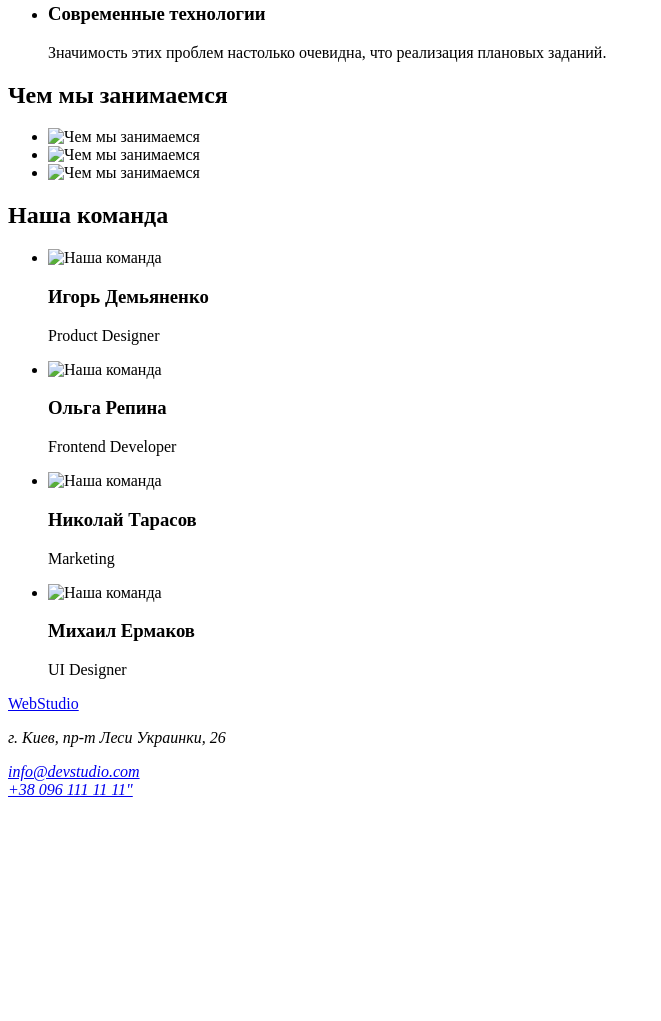
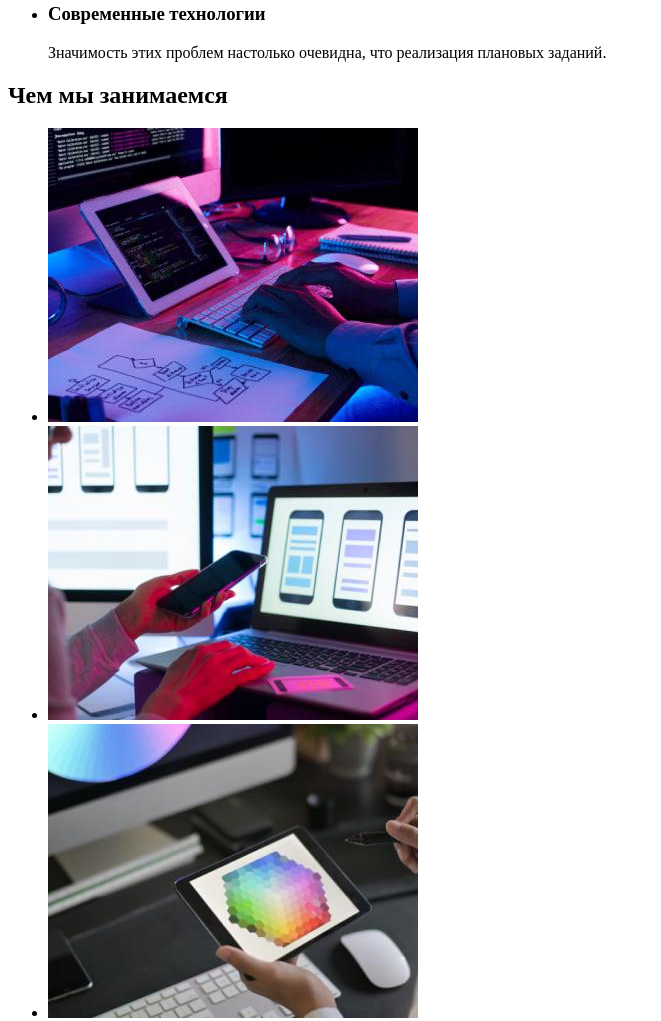
Before and after one commit to ffarenn/goit-markup-hw-01, a plain HTML site: page index.html in a window 1280 px wide. Shown: the part 532-1553 px from the top of the page, without its empty margins (0-661 px from the left). Before the commit the page ends 1339 px from the top, so only its background shows below. Drawn offline with Linux system fonts and the light colour scheme.

Commit message:
Оптимизирует картинки и справляет путь к ним

```diff
--- a/index.html
+++ b/index.html
@@ -1,5 +1,5 @@
 <!DOCTYPE html>
-<html lang="en">
+<html lang="ru">
 
 <head>
     <meta charset="UTF-8">
@@ -12,7 +12,7 @@
     <header>
         <!-- Navigation section -->
         <nav>
-            <a href="/">WebStudio</a>
+            <a lang="en" href="/">WebStudio</a>
 
             <ul>
                 <li><a href="">Студия</a></li>
@@ -63,13 +63,13 @@
 
             <ul>
                 <li>
-                    <img src="./images/task1.jpg" alt="Чем мы занимаемся" width="370">
+                    <img src="./images/tasks/task1.jpg" alt="Чем мы занимаемся" width="370">
                 </li>
                 <li>
-                    <img src="./images/task2.jpg" alt="Чем мы занимаемся" width="370">
+                    <img src="./images/tasks/task2.jpg" alt="Чем мы занимаемся" width="370">
                 </li>
                 <li>
-                    <img src="./images/task3.jpg" alt="Чем мы занимаемся" width="370">
+                    <img src="./images/tasks/task3.jpg" alt="Чем мы занимаемся" width="370">
                 </li>
             </ul>
         </section>
@@ -80,23 +80,22 @@
 
             <ul>
                 <li>
-                    <img src="./images/team1.jpg" alt="Наша команда" width="270">
+                    <img src="./images/our-team/team1.jpg" alt="Наша команда" width="270">
                     <h3>Игорь Демьяненко</h3>
                     <p>Product Designer</p>
                 </li>
                 <li>
-                    <img src="./images/team2.jpg" alt="Наша команда" width="270">
+                    <img src="./images/our-team/team2.jpg" alt="Наша команда" width="270">
                     <h3>Ольга Репина</h3>
-                    <p>Frontend Developer
+                    <p lang="en">Frontend Developer
                 <li>
-                    <img src="./images/team3.jpg" alt="Наша команда" width="270">
-                    <h3>Николай Тарасов</h3>
-                    <p>Marketing</p>
+                    <img src="./images/our-team/team3.jpg
+                    <p lang="en">Marketing</p>
                 </li>
                 <li>
-                    <img src="./images/team4.jpg" alt="Наша команда" width="270">
+                    <img src="./images/our-team/team4.jpg" alt="Наша команда" width="270">
                     <h3>Михаил Ермаков</h3>
-                    <p>UI Designer</p>
+                    <p lang="en">UI Designer</p>
                 </li>
             </ul>
         </section>
@@ -104,14 +103,20 @@
     </main>
 
     <footer>
-        <a href="/">WebStudio</a>
+        <a lang="en" href="/">WebStudio</a>
 
         <!-- Address section -->
         <address>
-            <p>г. Киев, пр-т Леси Украинки, 26<br></p>
-            <a href="mailto:info@devstudio.com">info@devstudio.com</a><br>
-            <a href="tel:+380961111111">+38 096 111 11 11"</a>
-        </address>
+                <p>г. Киев, пр-т Леси Украинки, 26</p>
+            <ul>
+                <li>
+                <a href="mailto:info@devstudio.com">info@devstudio.com</a>
+                </li>
+                <li>
+                <a href="tel:+380961111111">+38 096 111 11 11"</a>
+                </li>
+            </ul>
+            </address>
     </footer>
 
 </body>
```
Also changed, not shown: images/tasks/task1.jpg (renamed from images/our-team/task1.jpg), images/tasks/task2.jpg (renamed from images/our-team/task2.jpg), images/tasks/task3.jpg (renamed from images/our-team/task3.jpg).
